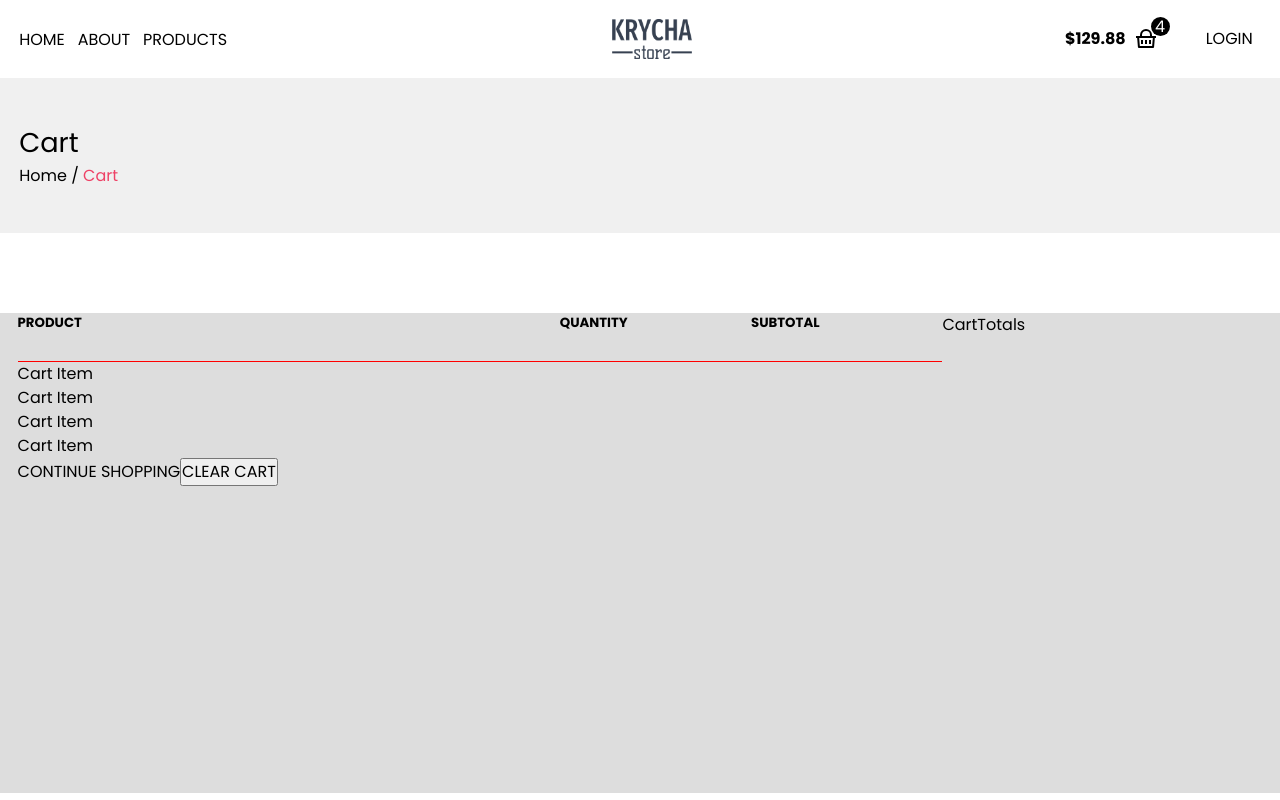
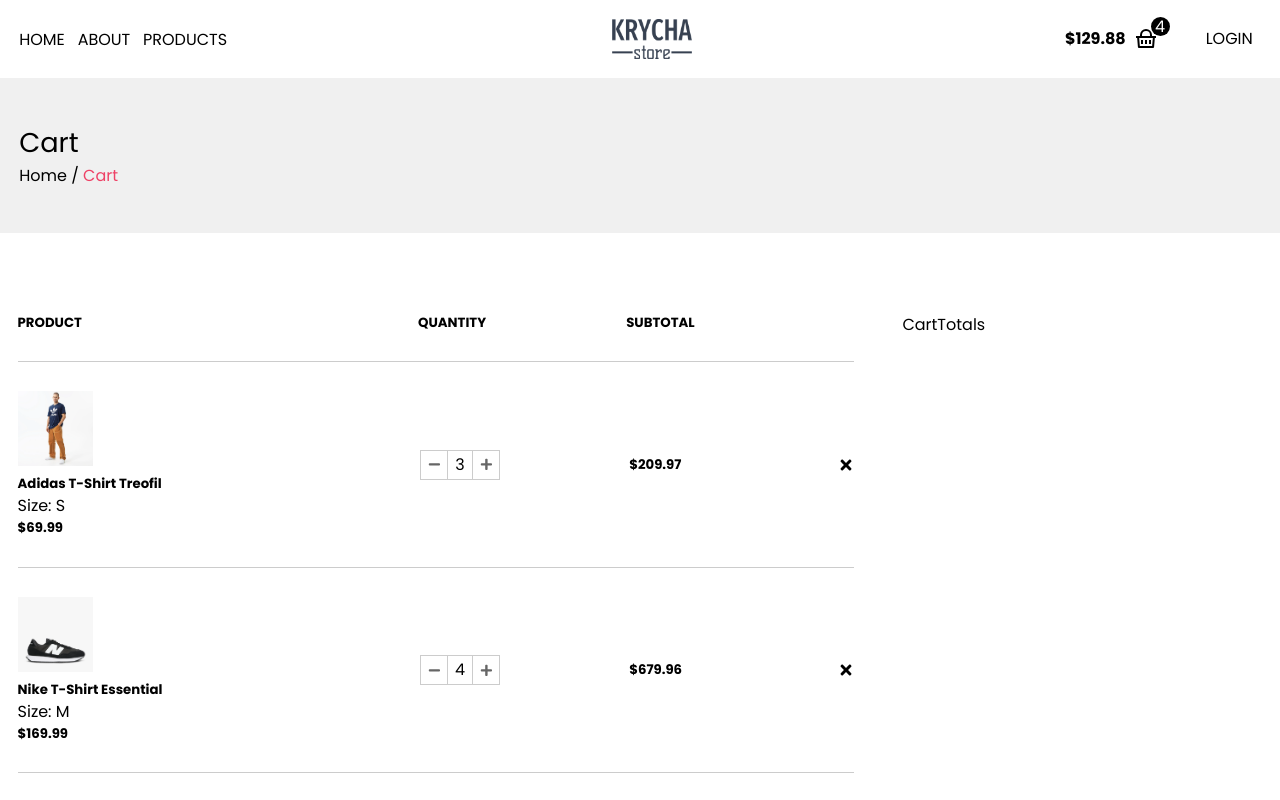
Before and after one commit to Krycha94/fullstack-nextjs-ecommerce, a Next.js app: page /cart in a window 1280 px wide. Shown: the top 800 px of the page. Built offline with nearby package versions, Linux system fonts and the light colour scheme.

Commit message:
Style CartContent and CartColumns components, create CartItem component

```diff
--- a/components/AmountButtons/AmountButtons.module.scss
+++ b/components/AmountButtons/AmountButtons.module.scss
@@ -39,4 +39,12 @@
 		border-right: 1px solid #ccc;
 		border-left: 1px solid #ccc;
 	}
+
+	&.cartView {
+		width: 80px;
+
+		button,span {
+			height: 28px;
+		}
+	}
 }
--- a/components/AmountButtons/AmountButtons.tsx
+++ b/components/AmountButtons/AmountButtons.tsx
@@ -5,11 +5,17 @@
 	amount: number;
 	increase: () => void;
 	decrease: () => void;
+	cartView?: boolean;
 };
 
-const AmountButtons = ({ amount, increase, decrease }: AmountButtonsProps) => {
+const AmountButtons = ({
+	amount,
+	increase,
+	decrease,
+	cartView,
+}: AmountButtonsProps) => {
 	return (
-		<div className={styles.amountBtns}>
+		<div className={`${styles.amountBtns} ${cartView && styles.cartView}`}>
 			<button type="button" onClick={decrease}>
 				<FaMinus />
 			</button>
--- a/components/CartColumns/CartColumns.module.scss
+++ b/components/CartColumns/CartColumns.module.scss
@@ -4,8 +4,8 @@
 
 .column {
 	display: grid;
-	grid-template-columns: 3fr 1fr 1fr auto;
+	grid-template-columns: 2fr 1fr 1fr 20px;
 	column-gap: 1rem;
   padding-bottom: 1.8rem;
-  border-bottom: 1px solid red;
+  border-bottom: 1px solid #ccc;
 }
--- a/components/CartContent/CartContent.module.scss
+++ b/components/CartContent/CartContent.module.scss
@@ -3,11 +3,11 @@
 @use "@/styles/variables" as v;
 
 .cartContent {
-	background-color: #ddd;
 	@include m.container;
 	margin: 2rem auto;
 	padding: 0 0.9rem;
 	display: grid;
+	gap: 3rem;
 	min-height: 60vh;
 
 	@include b.breakpoint(md) {
@@ -16,7 +16,7 @@
 	}
 
 	@include b.breakpoint(lg) {
-		grid-template-columns: 1fr 320px;
+		grid-template-columns: 1fr 360px;
 	}
 
 	@media screen and (min-width: 1340px) {
@@ -44,5 +44,44 @@
 		}
 	}
 
+	&__links {
+		text-align: center;
+		padding: 1.8rem 0;
+		display: flex;
+		flex-direction: column;
 
+		@include b.breakpoint(md) {
+			flex-direction: row;
+			justify-content: space-between;
+		}
+
+		a {
+			padding: 0.4rem 0.8rem;
+			background-color: transparent;
+			border: 1px solid #ccc;
+			cursor: pointer;
+			color: v.$color-font-light;
+			transition: 0.2s all ease-in-out;
+
+			&:hover {
+				background-color: #ccc;
+			}
+		}
+
+		button {
+			border: 2px solid v.$color-bg;
+			cursor: pointer;
+			padding: 0.4rem 0.8rem;
+			background-color: v.$color-font;
+			color: v.$color-bg;
+			transition: v.$transition;
+
+			&:hover {
+				background-color: v.$color-bg;
+				color: v.$color-font;
+				outline-color: v.$color-font;
+				border: 2px solid v.$color-font;
+			}
+		}
+	}
 }
--- a/components/CartContent/CartContent.tsx
+++ b/components/CartContent/CartContent.tsx
@@ -2,8 +2,9 @@
 
 import Link from "next/link";
 import { useCartContext } from "@/context/CartContext";
+import CartColumns from "../CartColumns/CartColumns";
+import CartItem from "../CartItem/CartItem";
 import styles from "./CartContent.module.scss";
-import CartColumns from "../CartColumns/CartColumns";
 
 const CartContent = () => {
 	const { cart } = useCartContext();
@@ -24,7 +25,7 @@
 					<div className={styles.cartContent__items}>
 						<CartColumns />
 						{cart?.map((item) => (
-							<div>Cart Item</div>
+							<CartItem key={item.id} {...item} />
 						))}
 						<div className={styles.cartContent__links}>
 							<Link href="/products">CONTINUE SHOPPING</Link>
--- /dev/null
+++ b/components/CartItem/CartItem.module.scss
@@ -0,0 +1,35 @@
+@use "@/styles/mixins.scss" as m;
+@use "@/styles/breakpoints.scss" as b;
+@use "@/styles/variables" as v;
+
+.product {
+	display: grid;
+	grid-template-columns: 2fr 1fr 1fr auto;
+	align-items: center;
+	column-gap: 1rem;
+	padding: 1.8rem 0;
+	border-bottom: 1px solid #ccc;
+
+	&__title {
+		gap: 0.5rem;
+		display: flex;
+		flex-direction: column;
+
+		@media screen and (min-width: 1340px) {
+			gap: 1rem;
+			flex-direction: row;
+			align-items: center;
+
+			img {
+				width: 120px;
+				height: 120px;
+			}
+		}
+	}
+
+	&__deleteBtn {
+		background-color: transparent;
+		border: none;
+		cursor: pointer;
+	}
+}
--- /dev/null
+++ b/components/CartItem/CartItem.tsx
@@ -0,0 +1,41 @@
+import Image from "next/image";
+import { FaTimes } from "react-icons/fa";
+import AmountButtons from "../AmountButtons/AmountButtons";
+import styles from "./CartItem.module.scss";
+
+//todo import type
+type CartItemProps = any;
+
+const CartItem = ({ id, image, name, size, price, amount }: CartItemProps) => {
+	const increase = () => {
+		console.log("inc");
+	};
+
+	const decrease = () => {
+		console.log("dec");
+	};
+
+	return (
+		<article className={styles.product}>
+			<div className={styles.product__title}>
+				<Image src={image + ".jpg"} alt={name} width={75} height={75} />
+				<div className={styles.product__desc}>
+					<h5>{name}</h5>
+					<p>Size: {size}</p>
+					<h5>${price}</h5>
+				</div>
+			</div>
+			<AmountButtons
+				amount={amount}
+				increase={increase}
+				decrease={decrease}
+				cartView
+			/>
+			<h5>${(price * amount).toFixed(2)}</h5>
+			<button className={styles.product__deleteBtn}>
+				<FaTimes />
+			</button>
+		</article>
+	);
+};
+export default CartItem;
--- a/context/CartContext.tsx
+++ b/context/CartContext.tsx
@@ -1,11 +1,11 @@
 "use client";
-import { products } from "@/utils/dummyData";
+import { cartProducts, products } from "@/utils/dummyData";
 import { createContext, useContext, useReducer, ReactNode } from "react";
 import cartReducer from "@/reducers/CartReducer";
 
 export const initialState = {
 	// cart: [],
-	cart: products,
+	cart: cartProducts,
 	amount: 5,
 };
 
--- a/utils/dummyData.ts
+++ b/utils/dummyData.ts
@@ -266,3 +266,33 @@
 		id: "bvKOFC6RsKusU1KPxBwt",
 	},
 ];
+
+export const cartProducts = [
+	{
+		id: "bvKOFC6RsKusU1KPxBwtS",
+		size: "S",
+		amount: 3,
+		name: "Adidas T-Shirt Treofil",
+		image: "/products/man-tshirt-adidas-3",
+		price: 69.99,
+		max: 6,
+	},
+	{
+		id: "bvKOFC6RsKusU1KPxBwtM",
+		size: "M",
+		amount: 4,
+		name: "Nike T-Shirt Essential",
+		image: "/products/man-sneakers-newbalance-3",
+		price: 169.99,
+		max: 8,
+	},
+	{
+		id: "bvKOFC6RsKusU1KPxBwtL",
+		size: "L",
+		amount: 5,
+		name: "Adidas SST Track Pants",
+		image: "/products/woman-tshirt-nike-3",
+		price: 1169.99,
+		max: 10,
+	},
+];
```
